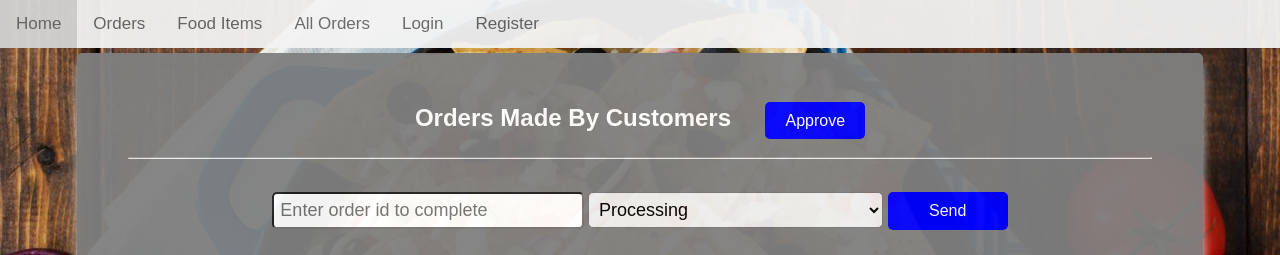
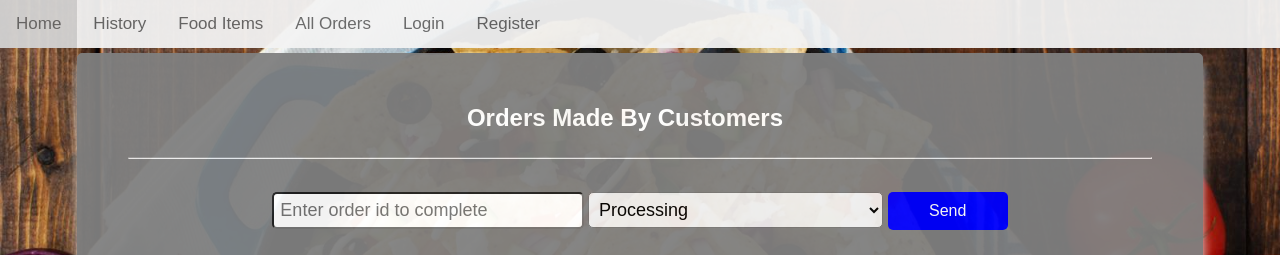
Before and after one commit to TeamoreA/fast-food-app, a Flask app: page /admin/orders_list in a window 1280 px wide. Shown: the top 255 px of the page. Run offline with Flask 2, Linux system fonts and the light colour scheme.

Commit message:
Fix order processing page [ft #161153539]

```diff
--- a/app/static/js/admin_orders.js
+++ b/app/static/js/admin_orders.js
@@ -12,7 +12,7 @@ orderProcess = () => {
    // console.log(url);
   // const url = `https://andela-food-api.herokuapp.com/api/v2/orders/${id}`;
   fetch(corsUrl  + url, {
-    method: 'POST',
+    method: 'PUT',
     body: JSON.stringify(data),
     headers: {
       "Content-Type": "application/json",
--- a/app/templates/layout.html
+++ b/app/templates/layout.html
@@ -28,7 +28,7 @@
 <body>
 	<nav class="topnav" id="myTopnav">
 		  <a class="active" href="{{ url_for('home') }}">Home</a>
-		  <a href="{{ url_for('user_orders') }}">Orders</a>
+		  <a href="{{ url_for('user_orders') }}">History</a>
 		  <a href="{{ url_for('admin_index') }}">Food Items</a>
 		  <a href="{{ url_for('orders_list') }}">All Orders</a>
 		  <!-- <div class="float-links-right"> -->
--- a/app/templates/orders_list.html
+++ b/app/templates/orders_list.html
@@ -6,7 +6,6 @@
 
 			<div class="header">
 				<h2 class="left-align">Orders Made By Customers</h2>
-				<a class="link-btn left-align button-primary" href="{{ url_for('complete_order') }}">Approve</a>
 			</div>
 			<hr>
       <span id="flash"></span>
```
